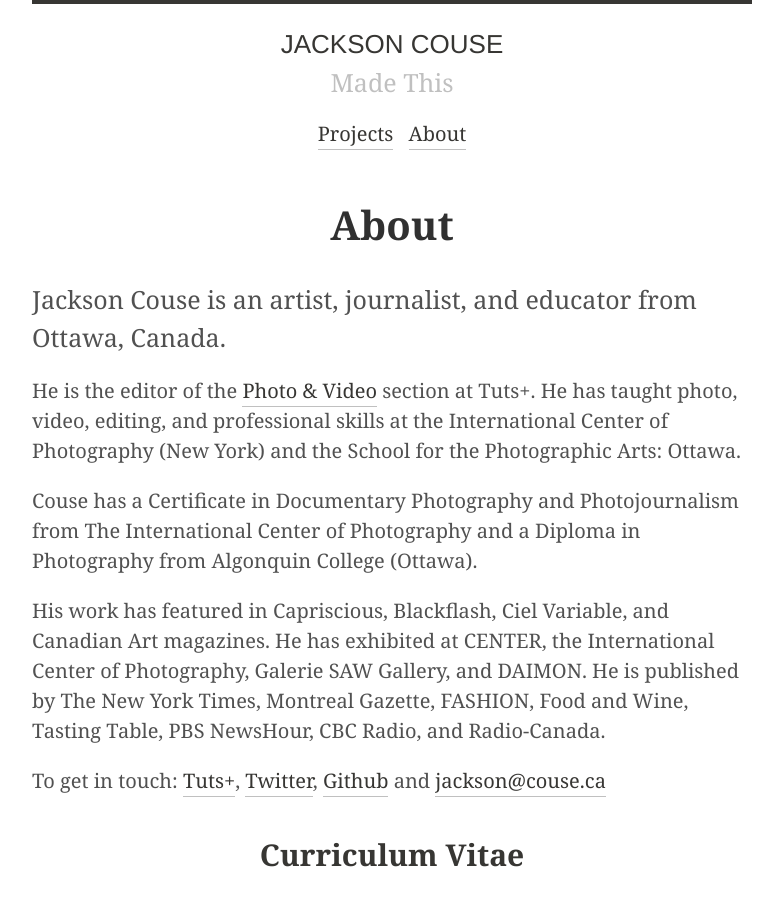
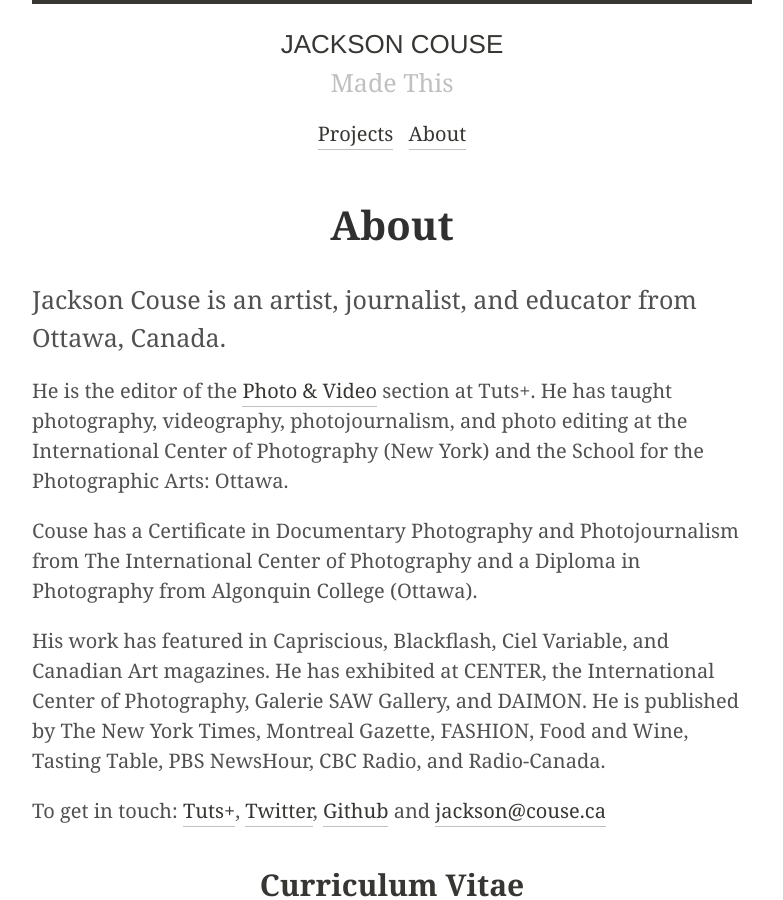
Before and after one commit to jacksoncouse/jacksoncouse.github.io, a Jekyll site: the page built from about.md, in a window 1280 px wide and 900 px high. Shown: the whole window, without its empty margins (248-1031 px from the left). Built offline with Jekyll 4.4.1, drawn with Linux system fonts in a browser that asks for light colours.

Commit message:
updated bio

```diff
--- a/about.md
+++ b/about.md
@@ -5,7 +5,7 @@
 
 <p class="lead">Jackson Couse is an artist, journalist, and educator from Ottawa, Canada.</p>
 
-He is the editor of the [Photo & Video](http://photo.tutsplus.com) section at Tuts+. He has taught photo, video, editing, and professional skills at the International Center of Photography (New York) and the School for the Photographic Arts: Ottawa.
+He is the editor of the [Photo & Video](http://photo.tutsplus.com) section at Tuts+. He has taught photography, videography, photojournalism, and photo editing at the International Center of Photography (New York) and the School for the Photographic Arts: Ottawa.
 
 Couse has a Certificate in Documentary Photography and Photojournalism from The International Center of Photography and a Diploma in Photography from Algonquin College (Ottawa).
 
```
